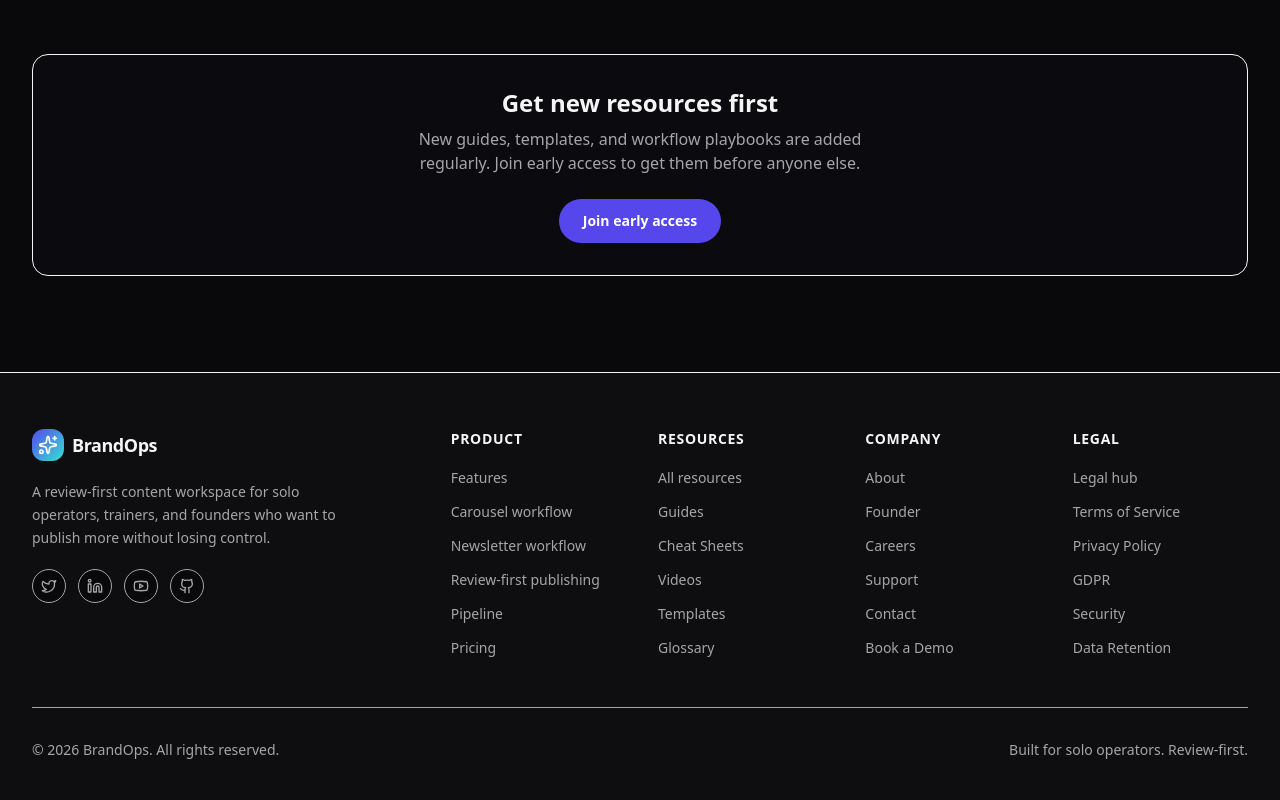
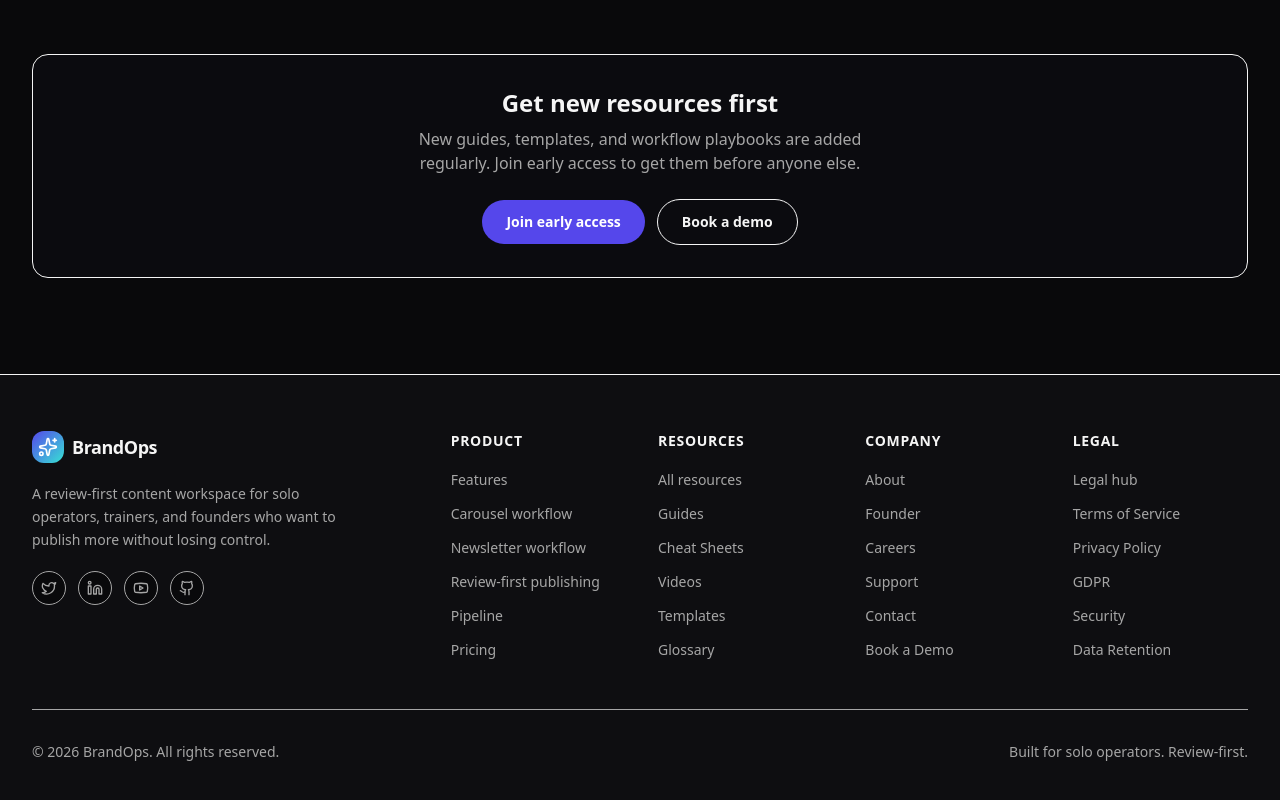
Before and after one commit to rajvictor1/personal-brand-content-automation-lp, a Next.js app: page /resources in a window 1280 px wide. Shown: the part 1814-2614 px from the top of the page. Built offline with nearby package versions, Linux system fonts and the light colour scheme; no server answers.

Commit message:
SEO: add internal links to feature pages, demo, and contact from resources and homepage

```diff
--- a/app/resources/[slug]/page.tsx
+++ b/app/resources/[slug]/page.tsx
@@ -1,7 +1,7 @@
 import { Metadata } from "next";
 import Link from "next/link";
 import { notFound } from "next/navigation";
-import { Calendar, Clock, User } from "lucide-react";
+import { ArrowRight, Calendar, Clock, Mail, User, Video } from "lucide-react";
 import { MDXRemote } from "next-mdx-remote/rsc";
 import { readFileSync } from "fs";
 import { join } from "path";
@@ -59,6 +59,12 @@ export default function ResourcePostPage({ params }: ResourcePageProps) {
   const related = resources
     .filter((r) => r.category === post.category && r.slug !== post.slug)
     .slice(0, 2);
+
+  const relatedWorkflows = [
+    { href: "/features/carousel-workflow", label: "LinkedIn carousel workflow", desc: "Research to five-slide carousel" },
+    { href: "/features/newsletter-workflow", label: "Newsletter workflow", desc: "Cited newsletter drafts" },
+    { href: "/features/review-first-publishing", label: "Review-first publishing", desc: "Approve before anything goes live" },
+  ];
 
   const structuredData: WithContext<Article> = {
     "@context": "https://schema.org",
@@ -169,6 +175,55 @@ export default function ResourcePostPage({ params }: ResourcePageProps) {
               </div>
             </Reveal>
           )}
+
+          <Reveal delay={0.5}>
+            <div className="mt-8 rounded-2xl border border-primary/30 bg-gradient-to-br from-primary/10 to-card/40 p-6">
+              <h3 className="text-xl font-semibold text-foreground">Try it in BrandOps</h3>
+              <p className="mt-2 text-muted-foreground">
+                These workflows are built into the BrandOps content workspace. Pick one to see how research turns into a ready-to-review asset.
+              </p>
+              <ul className="mt-4 space-y-3">
+                {relatedWorkflows.map((w) => (
+                  <li key={w.href}>
+                    <Link href={w.href} className="group inline-flex items-center font-medium text-primary hover:underline">
+                      {w.label}
+                      <span className="ml-2 text-xs text-muted-foreground">— {w.desc}</span>
+                      <ArrowRight className="ml-1 inline h-4 w-4 transition-transform group-hover:translate-x-1" />
+                    </Link>
+                  </li>
+                ))}
+              </ul>
+            </div>
+          </Reveal>
+
+          <Reveal delay={0.6}>
+            <div className="mt-8 grid gap-4 sm:grid-cols-2">
+              <Link
+                href="/demo"
+                className="flex items-center gap-3 rounded-2xl border border-border/50 bg-card/40 p-5 transition-colors hover:border-primary/30 hover:bg-card/60"
+              >
+                <div className="flex h-10 w-10 shrink-0 items-center justify-center rounded-lg bg-primary/10 text-primary">
+                  <Video className="h-5 w-5" />
+                </div>
+                <div>
+                  <p className="font-semibold text-foreground">Book a demo</p>
+                  <p className="text-xs text-muted-foreground">30-minute walkthrough</p>
+                </div>
+              </Link>
+              <Link
+                href="/contact"
+                className="flex items-center gap-3 rounded-2xl border border-border/50 bg-card/40 p-5 transition-colors hover:border-primary/30 hover:bg-card/60"
+              >
+                <div className="flex h-10 w-10 shrink-0 items-center justify-center rounded-lg bg-primary/10 text-primary">
+                  <Mail className="h-5 w-5" />
+                </div>
+                <div>
+                  <p className="font-semibold text-foreground">Get early access</p>
+                  <p className="text-xs text-muted-foreground">Join the waitlist</p>
+                </div>
+              </Link>
+            </div>
+          </Reveal>
         </article>
       </div>
     </>
--- a/app/resources/page.tsx
+++ b/app/resources/page.tsx
@@ -142,12 +142,20 @@ export default function ResourcesPage() {
             <p className="mx-auto mt-2 max-w-lg text-muted-foreground">
               New guides, templates, and workflow playbooks are added regularly. Join early access to get them before anyone else.
             </p>
-            <Link
-              href="/contact"
-              className="mt-6 inline-flex items-center gap-2 rounded-full bg-primary px-6 py-3 text-sm font-semibold text-primary-foreground hover:opacity-90"
-            >
-              Join early access
-            </Link>
+            <div className="mt-6 flex flex-wrap items-center justify-center gap-3">
+              <Link
+                href="/contact"
+                className="inline-flex items-center gap-2 rounded-full bg-primary px-6 py-3 text-sm font-semibold text-primary-foreground hover:opacity-90"
+              >
+                Join early access
+              </Link>
+              <Link
+                href="/demo"
+                className="inline-flex items-center gap-2 rounded-full border border-border/50 px-6 py-3 text-sm font-semibold text-foreground transition-colors hover:border-primary/30 hover:bg-primary/10"
+              >
+                Book a demo
+              </Link>
+            </div>
           </Reveal>
         </div>
       </section>
--- a/components/cta.tsx
+++ b/components/cta.tsx
@@ -28,6 +28,12 @@ export function Cta() {
               Request early access
               <ArrowRight className="h-5 w-5 transition-transform group-hover:translate-x-1" />
             </Link>
+            <Link
+              href="/demo"
+              className="inline-flex items-center gap-2 rounded-full border border-border/50 px-8 py-4 text-lg font-semibold text-foreground transition-colors hover:border-primary/30 hover:bg-primary/10"
+            >
+              Book a 30-minute demo
+            </Link>
           </div>
           <div className="mt-6 flex flex-wrap items-center justify-center gap-x-6 gap-y-2 text-sm text-muted-foreground">
             <span className="flex items-center gap-1.5">
--- a/components/hero.tsx
+++ b/components/hero.tsx
@@ -82,10 +82,10 @@ export function Hero() {
                 <ArrowRight className="h-5 w-5 transition-transform group-hover:translate-x-1" />
               </Link>
               <Link
-                href="/pipeline"
+                href="/demo"
                 className="inline-flex items-center gap-2 rounded-full border border-border/50 bg-background/50 px-8 py-4 text-lg font-semibold text-foreground backdrop-blur-sm transition-colors hover:bg-secondary"
               >
-                See how it works
+                Book a demo
               </Link>
             </div>
           </Reveal>
```
